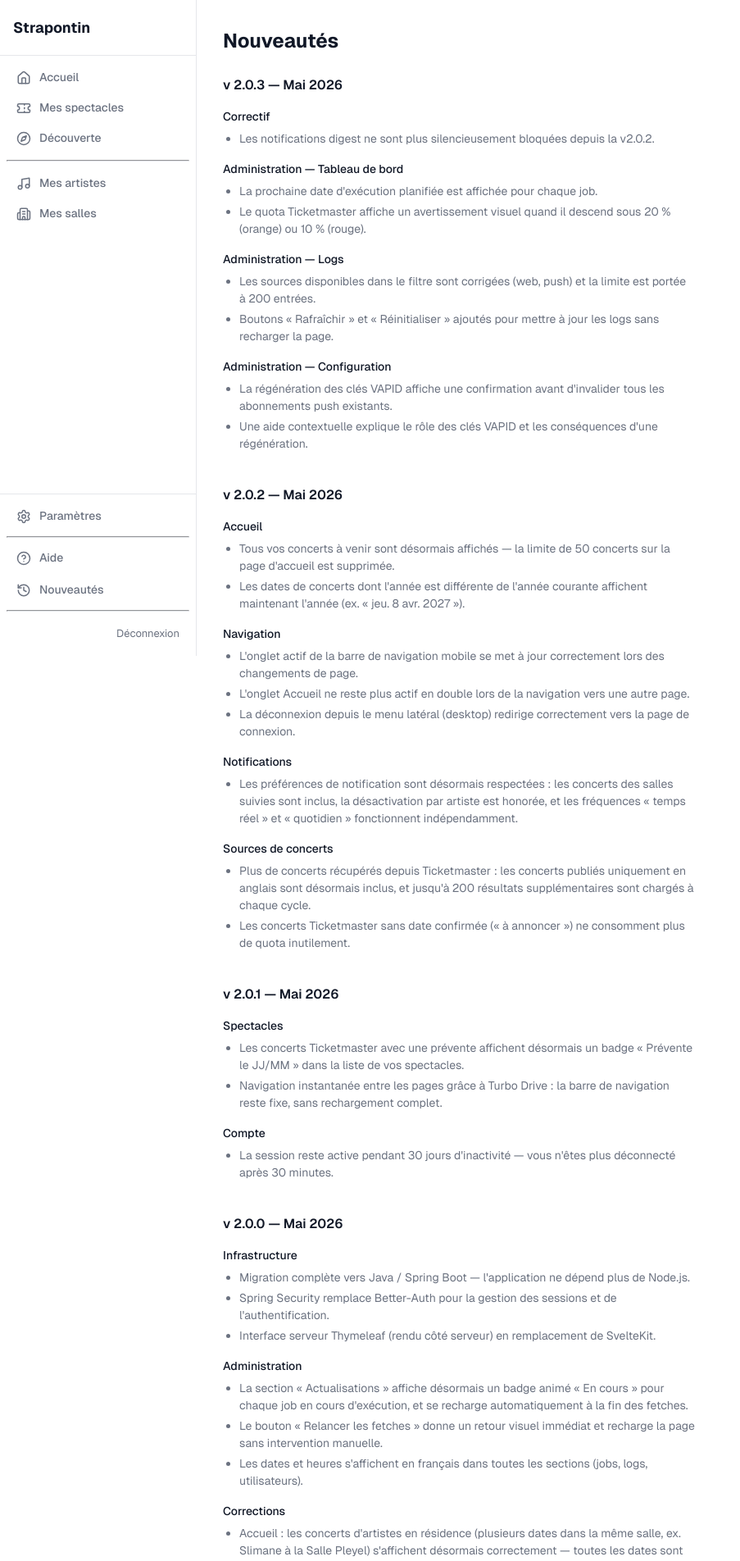
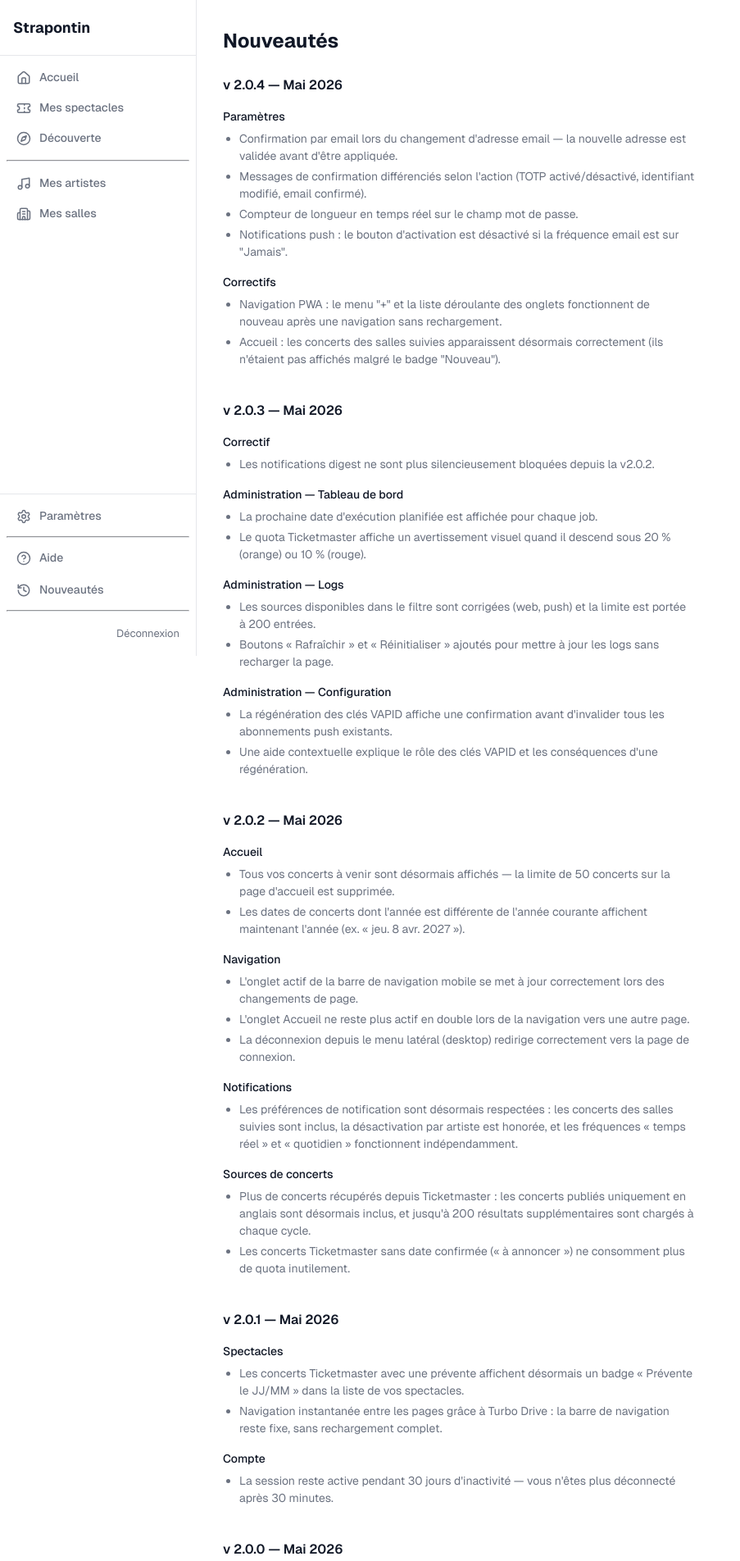
Before and after one commit to Sietch-Tabr/strapontin, a Spring app: template java/web/src/main/resources/templates/changelog.html in a window 1280 px wide. Shown: the top 1904 px of the page at 82% size, without its empty margins (0-903 px from the left). Run offline with Thymeleaf, Linux system fonts and the light colour scheme; the template is opened without the code that fills it, so the values that code supplies are empty; some of the project's set-up classes (security, data sources, template engines, error pages and the like) are left out, and stand-ins take their place.

Commit message:
docs: changelog v2.0.4

```diff
--- a/java/web/src/main/resources/templates/changelog.html
+++ b/java/web/src/main/resources/templates/changelog.html
@@ -15,6 +15,43 @@
       </div>
 
       <div class="max-w-xl changelog">
+        <section>
+          <h2 class="changelog-version">v 2.0.4 — Mai 2026</h2>
+          <div class="changelog-entrees">
+            <div>
+              <p class="changelog-categorie">Paramètres</p>
+              <ul>
+                <li>
+                  Confirmation par email lors du changement d'adresse email —
+                  la nouvelle adresse est validée avant d'être appliquée.
+                </li>
+                <li>
+                  Messages de confirmation différenciés selon l'action (TOTP
+                  activé/désactivé, identifiant modifié, email confirmé).
+                </li>
+                <li>Compteur de longueur en temps réel sur le champ mot de passe.</li>
+                <li>
+                  Notifications push : le bouton d'activation est désactivé si
+                  la fréquence email est sur "Jamais".
+                </li>
+              </ul>
+            </div>
+            <div>
+              <p class="changelog-categorie">Correctifs</p>
+              <ul>
+                <li>
+                  Navigation PWA : le menu "+" et la liste déroulante des onglets
+                  fonctionnent de nouveau après une navigation sans rechargement.
+                </li>
+                <li>
+                  Accueil : les concerts des salles suivies apparaissent désormais
+                  correctement (ils n'étaient pas affichés malgré le badge "Nouveau").
+                </li>
+              </ul>
+            </div>
+          </div>
+        </section>
+
         <section>
           <h2 class="changelog-version">v 2.0.3 — Mai 2026</h2>
           <div class="changelog-entrees">
```
